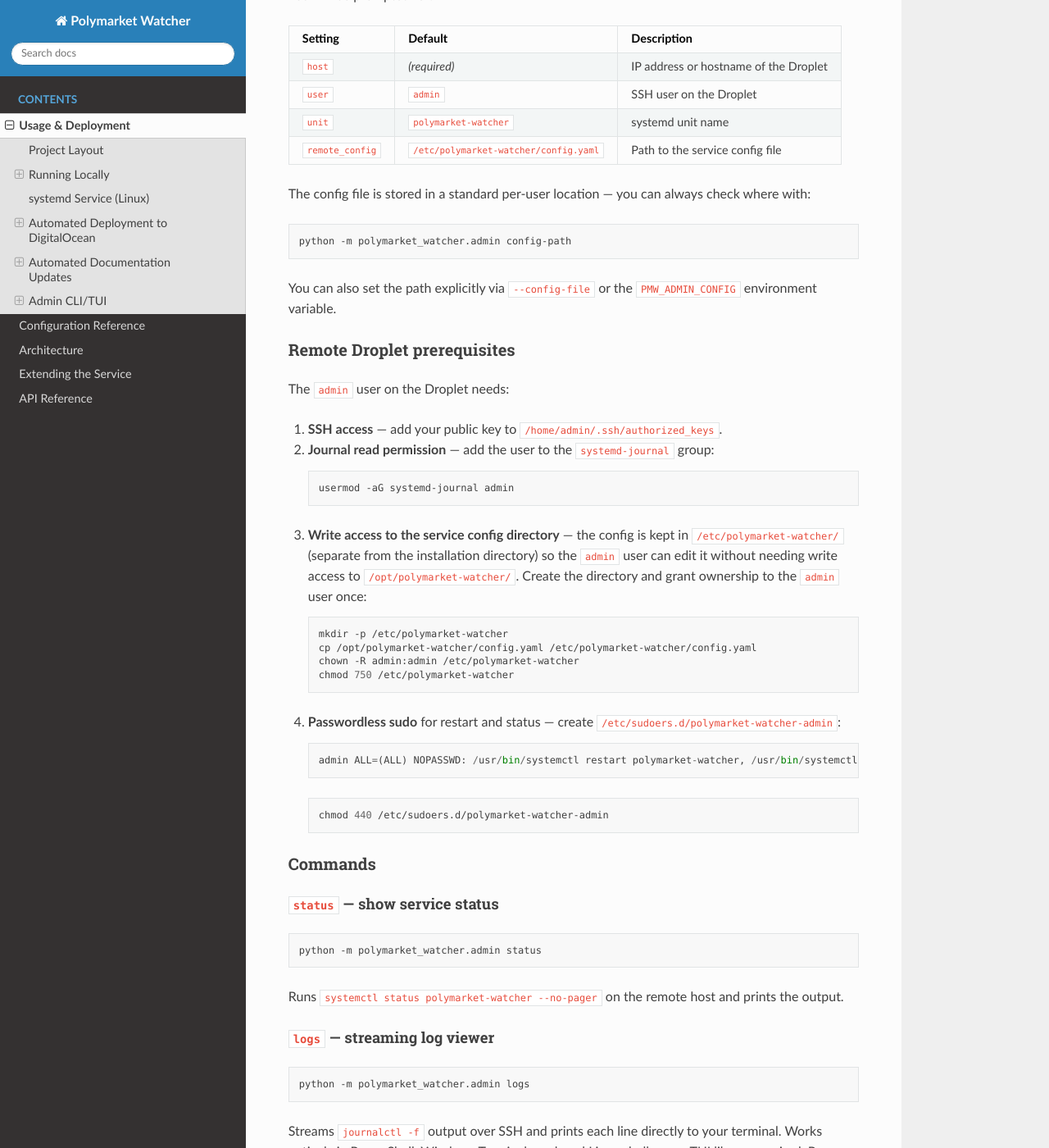
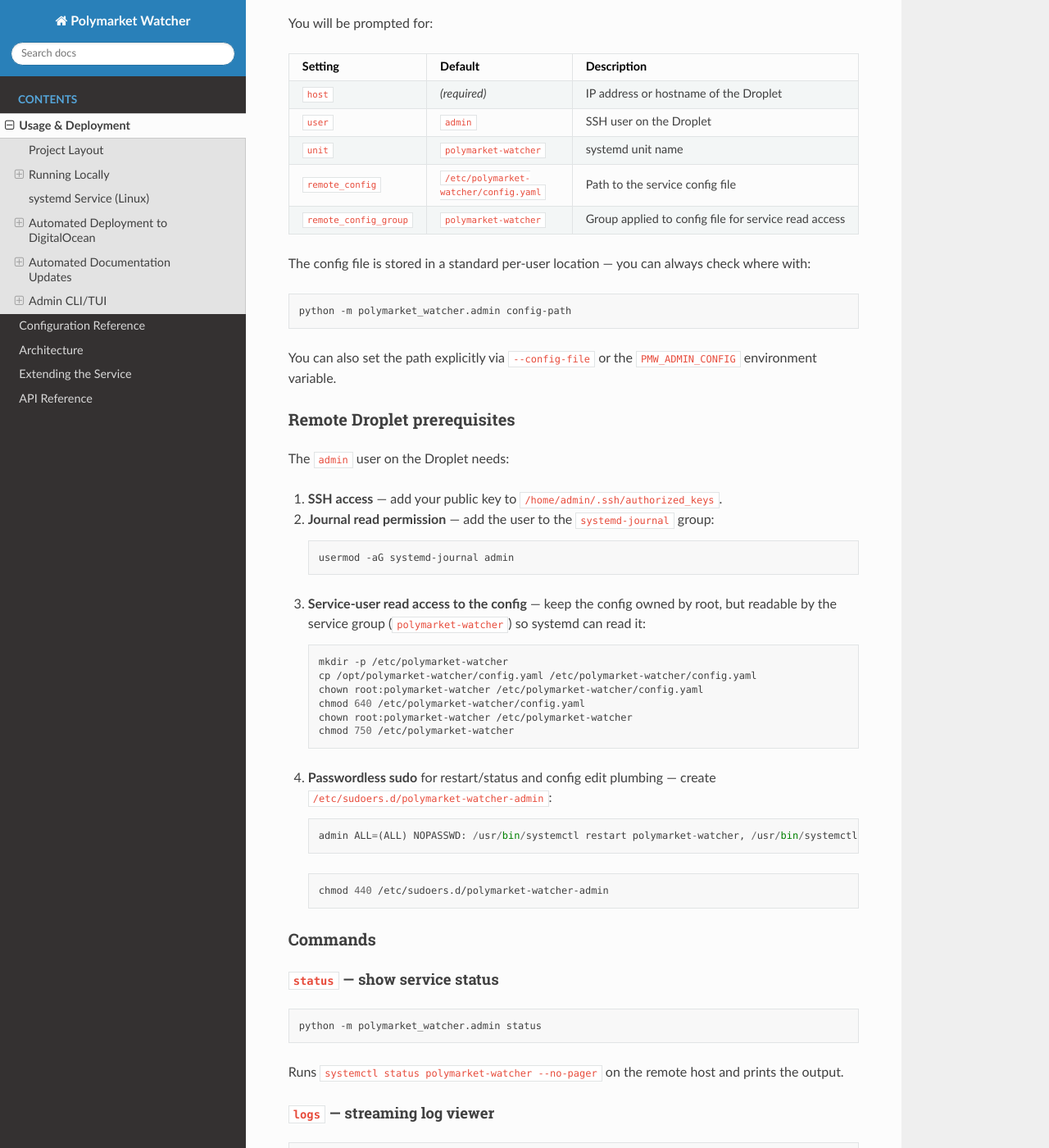
Before and after one commit to Billthekidz/symmetrical-carnival, a Sphinx documentation site: the page built from docs/usage.md, in a window 1280 px wide and 1400 px high, scrolled down 4946 px. Shown: the whole window at 82% size. Built offline with Sphinx 7.4.7 and the Read the Docs theme 3.1.0, drawn with Linux system fonts in a browser that asks for light colours; some of the changed text lies outside the part shown.

Commit message:
Enhance admin CLI and config management: add remote config group for service access, update permissions, and improve config editing workflow

````diff
--- a/docs/usage.md
+++ b/docs/usage.md
@@ -128,11 +128,13 @@
 python3.12 -m venv /opt/polymarket-watcher/.venv
 /opt/polymarket-watcher/.venv/bin/pip install -r /opt/polymarket-watcher/requirements.txt
 
-# 5. Create the config directory (separate from the install path so that
-#    the admin SSH user can edit it without write access to /opt/polymarket-watcher)
+# 5. Create the config directory with service-group read access.
+#    Keep it root-owned; admins edit via limited sudo commands.
 mkdir -p /etc/polymarket-watcher
 cp /opt/polymarket-watcher/config.yaml /etc/polymarket-watcher/config.yaml
-chown -R admin:admin /etc/polymarket-watcher
+chown root:polymarket-watcher /etc/polymarket-watcher/config.yaml
+chmod 640 /etc/polymarket-watcher/config.yaml
+chown root:polymarket-watcher /etc/polymarket-watcher
 chmod 750 /etc/polymarket-watcher
 
 # 6. Install the systemd unit file
@@ -251,6 +253,7 @@
 | `user` | `admin` | SSH user on the Droplet |
 | `unit` | `polymarket-watcher` | systemd unit name |
 | `remote_config` | `/etc/polymarket-watcher/config.yaml` | Path to the service config file |
+| `remote_config_group` | `polymarket-watcher` | Group applied to config file for service read access |
 
 The config file is stored in a standard per-user location — you can always
 check where with:
@@ -274,23 +277,23 @@
    usermod -aG systemd-journal admin
    ```
 
-3. **Write access to the service config directory** — the config is kept in
-   `/etc/polymarket-watcher/` (separate from the installation directory) so the
-   `admin` user can edit it without needing write access to `/opt/polymarket-watcher/`.
-   Create the directory and grant ownership to the `admin` user once:
+3. **Service-user read access to the config** — keep the config owned by root,
+   but readable by the service group (`polymarket-watcher`) so systemd can read it:
 
    ```bash
    mkdir -p /etc/polymarket-watcher
    cp /opt/polymarket-watcher/config.yaml /etc/polymarket-watcher/config.yaml
-   chown -R admin:admin /etc/polymarket-watcher
+   chown root:polymarket-watcher /etc/polymarket-watcher/config.yaml
+   chmod 640 /etc/polymarket-watcher/config.yaml
+   chown root:polymarket-watcher /etc/polymarket-watcher
    chmod 750 /etc/polymarket-watcher
    ```
 
-4. **Passwordless sudo** for restart and status — create
+4. **Passwordless sudo** for restart/status and config edit plumbing — create
    `/etc/sudoers.d/polymarket-watcher-admin`:
 
    ```
-   admin ALL=(ALL) NOPASSWD: /usr/bin/systemctl restart polymarket-watcher, /usr/bin/systemctl status polymarket-watcher
+   admin ALL=(ALL) NOPASSWD: /usr/bin/systemctl restart polymarket-watcher, /usr/bin/systemctl status polymarket-watcher, /usr/bin/cat /etc/polymarket-watcher/config.yaml, /usr/bin/install -o root -g polymarket-watcher -m 0640 /tmp/pmw-config-* /etc/polymarket-watcher/config.yaml
    ```
 
    ```bash
````
Also changed, not shown: 3 other files.
